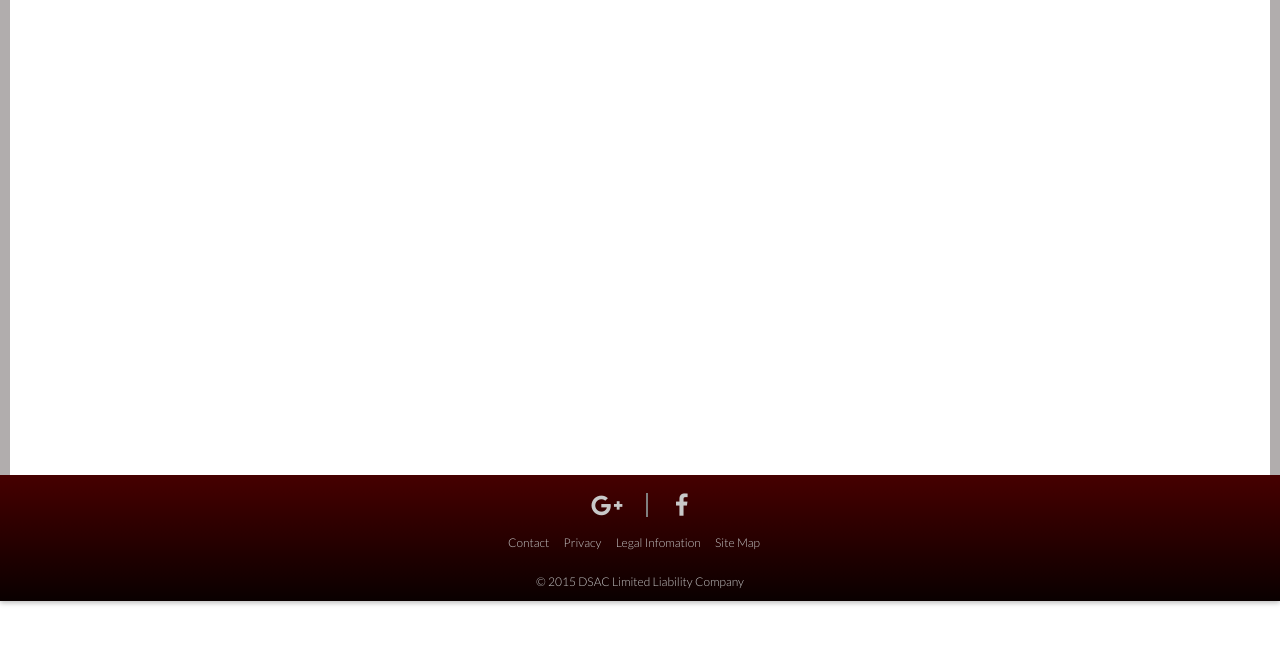
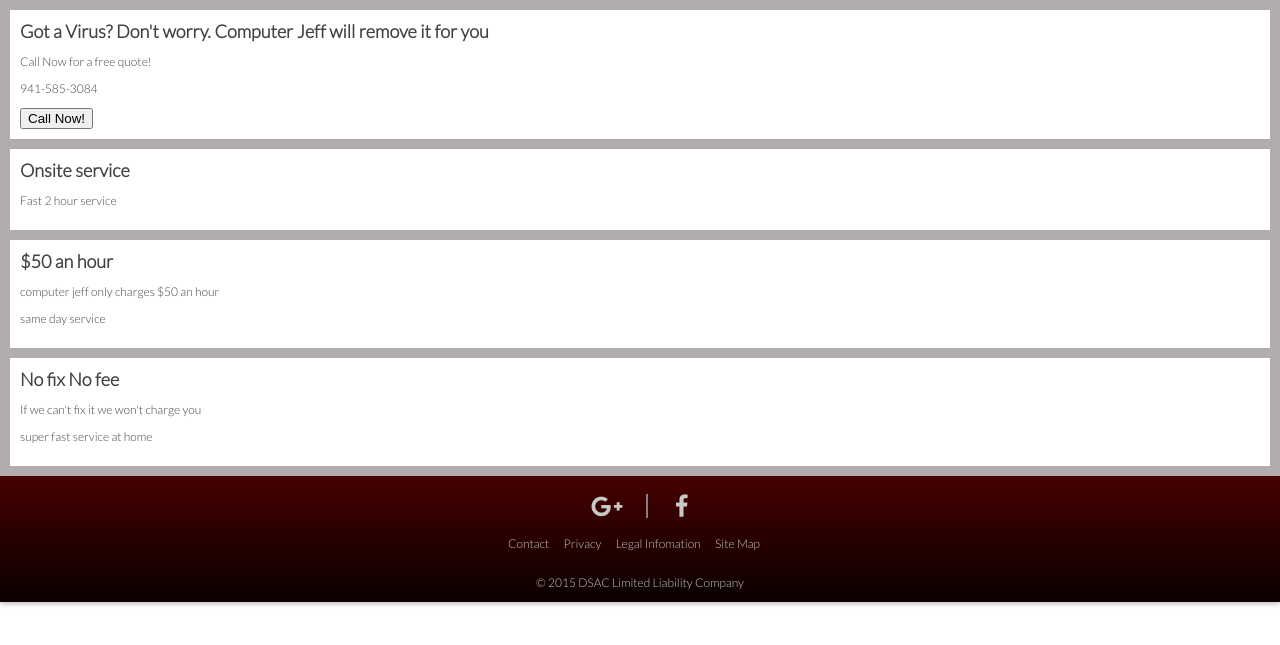
Before and after one commit to jreiher2003/computer-jeff, a Flask app: page / in a window 1280 px wide. Shown: the part 67-712 px from the top of the page. Run offline with Flask 2, Linux system fonts and the light colour scheme; some libraries are stand-ins or nearby versions.

Commit message:
add front page styles -basic v1

```diff
--- a/jeff/static/css/styles.css
+++ b/jeff/static/css/styles.css
@@ -258,29 +275,18 @@ footer {
 /*###################*/
 .home-page {
   width: 100%;
-  height: 475px;
-  margin: 0 10px 0 10px;
-  background-color: white;
+  /*height: 475px;*/
+  /*background-color: white;*/
+  margin: 10px 10px 0 10px;
+  /*margin: auto;*/
 }
-.locations {
-  width: 100%;
-/*   border: 1px solid black; */
-  text-align: center;
-  font-size: 1.2em;
-  background-color: rgba(140,140,140,1);
-  color: rgba(203,203,203,1);
-}
-.locations ul li{
-  display: inline-block;
-  margin-right: 50px;
-}
-.locations ul li:last-of-type {
-  margin-right: 0;
+.home-page:last-of-type {
+  margin-bottom: 10px;
 }
 
 .front-message {
   width: 100%;
-  background-color: #FDFAFA;
-  margin: 10px;
+  background-color: white;
+  /*margin: 10px;*/
   padding: 10px;
 }
--- a/jeff/templates/home.html
+++ b/jeff/templates/home.html
@@ -2,11 +2,35 @@
 {% block content %}
 
 
-	<!-- <div class="front-message">
-		<h3>Got a Virus? Don't worry. Computer Jeff will remove it for you</h3>
-	</div> -->
 <div class="home-page">
+	<div class="front-message">
+		<h1>Got a Virus? Don't worry. Computer Jeff will remove it for you</h1>
+		<p>Call Now for a free quote!</p>
+		<p>941-585-3084</p>
+		<button>Call Now!</button>
+	</div>
+</div>
+<div class="home-page">
+	<div class="front-message">
+		<h2>Onsite service</h2>
+		<p>Fast 2 hour service</p>
+	</div>
+</div>
+<div class="home-page">
+	<div class="front-message">
+		<h2>$50 an hour</h2>
+		<p>computer jeff only charges $50 an hour</p>
+		<p> same day service</p>
+	</div>
+</div>
+<div class="home-page">
+	<div class="front-message">
+		<h2>No fix No fee</h2>
+		<p>If we can't fix it we won't charge you</p>
+		<p>super fast service at home</p>
+	</div>
 </div>
 
 
+
 {% endblock %}
```
Also changed, not shown: other parts of jeff/static/css/styles.css (+19 -2 lines).
